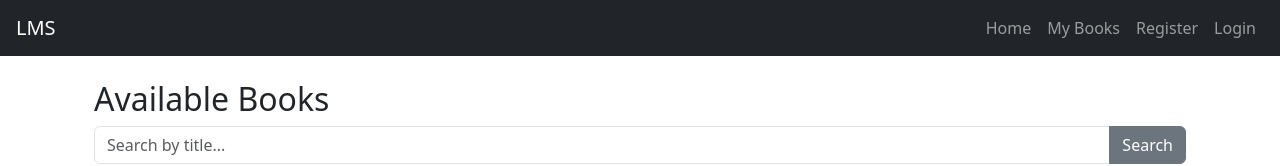
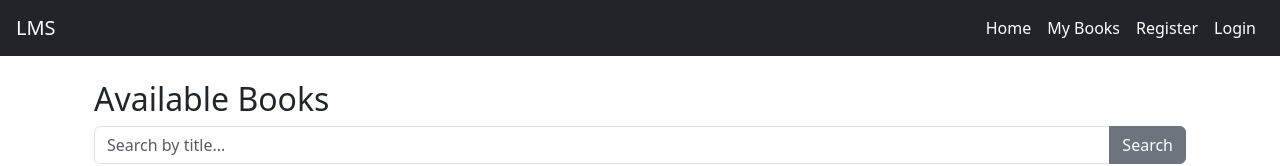
Before and after one commit to Ravi-Sapkota/LMS-MERN, a React (Create React App) app in the folder frontend/: page / in a window 1280 px wide. Shown: the top 166 px of the page. Built offline with nearby package versions, Linux system fonts and the light colour scheme; no server answers.

Commit message:
Navbar textcolor modified

```diff
--- a/frontend/src/components/Navbar.js
+++ b/frontend/src/components/Navbar.js
@@ -20,38 +20,38 @@ function Navbar() {
       <div className="collapse navbar-collapse">
         <ul className="navbar-nav ms-auto">
           <li className="nav-item">
-            <Link className="nav-link" to="/">
+            <Link className="nav-link text-white" to="/">
               Home
             </Link>
           </li>
           {user?.role === "admin" && (
             <li className="nav-item">
-              <Link className="nav-link" to="/admin">
+              <Link className="nav-link text-white" to="/admin">
                 Dashboard
               </Link>
             </li>
           )}
           {user?.role === "admin" && (
             <li className="nav-item">
-              <Link className="nav-link" to="/transactions">
+              <Link className="nav-link text-white" to="/transactions">
                 Transactions
               </Link>
             </li>
           )}
 
           <li className="nav-item">
-            <Link className="nav-link" to="/mybooks">
+            <Link className="nav-link text-white" to="/mybooks">
               My Books
             </Link>
           </li>
 
           <li className="nav-item">
-            <Link className="nav-link" to="/register">
+            <Link className="nav-link text-white" to="/register">
               Register
             </Link>
           </li>
           <li className="nav-item">
-            <Link className="nav-link" to="/login">
+            <Link className="nav-link text-white" to="/login">
               Login
             </Link>
           </li>
```
